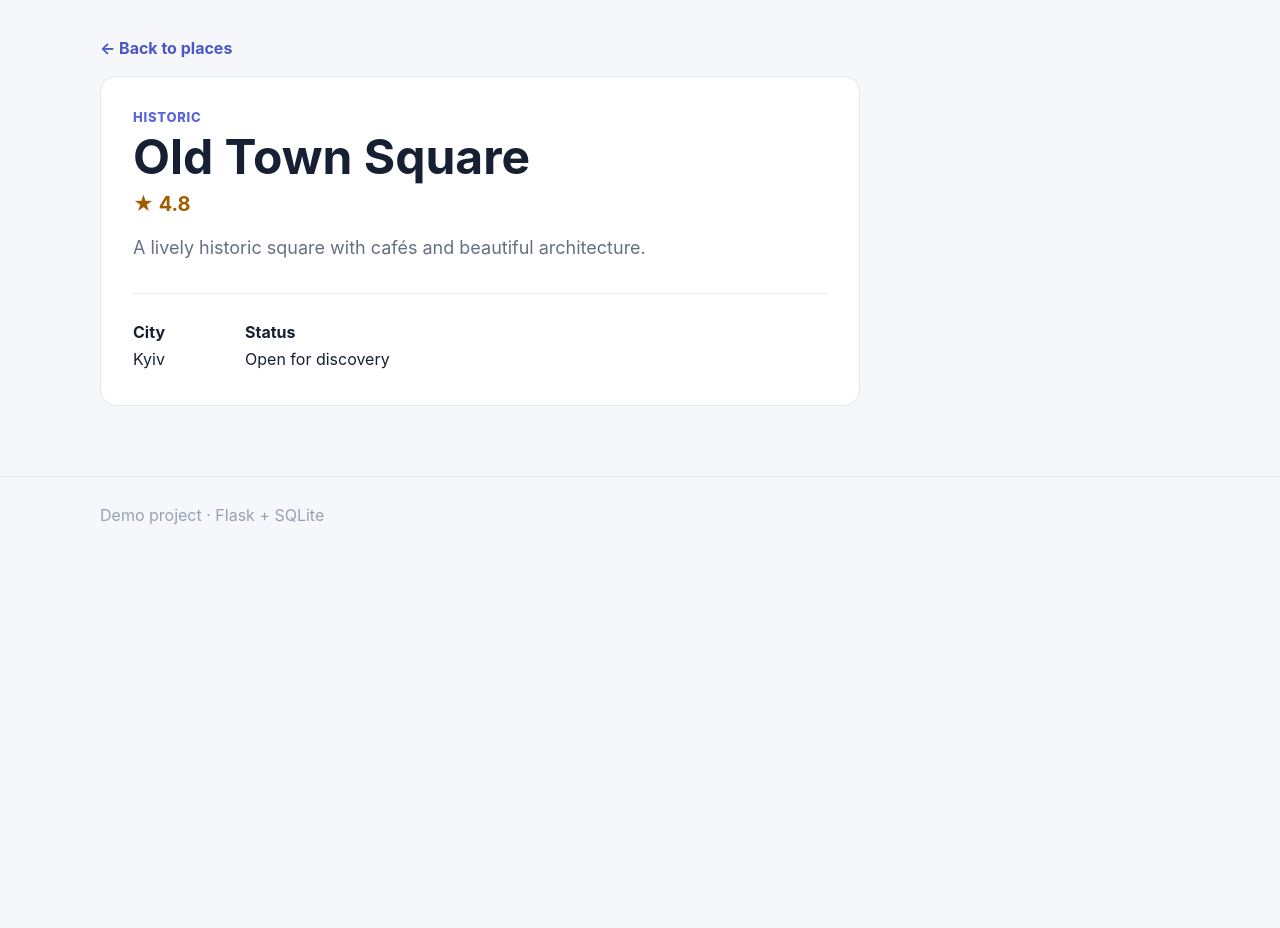
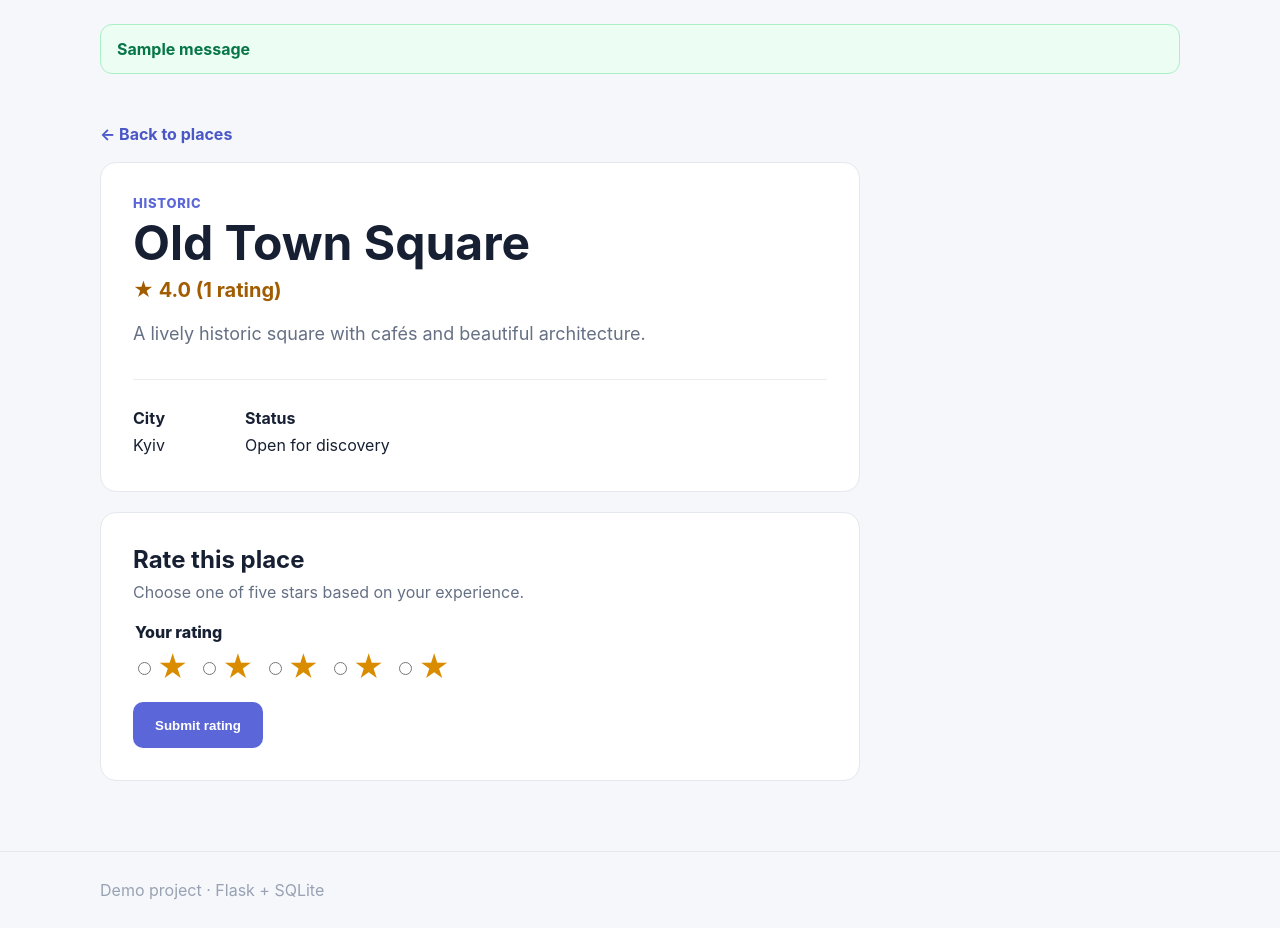
Before and after one commit to peacemaker/cityguide_demo_project, a Flask app: page /place/1 in a window 1280 px wide. Shown: the part 68-996 px from the top of the page. Before the commit the page ends 593 px from the top, so only its background shows below. Run offline with Flask 3, Linux system fonts and the light colour scheme; data comes from the database, SQL or seed files in the repository; tables that the repository leaves empty hold one stand-in row (values such as "Sample post"); one stand-in notice (Sample message) is shown.

Commit message:
Feature delivery: INC0010027

```diff
--- a/src/app.py
+++ b/src/app.py
@@ -1,14 +1,24 @@
-from flask import Flask, render_template, request, abort
+import os
 import sqlite3
 from pathlib import Path
 
+from flask import Flask, abort, flash, redirect, render_template, request, url_for
+
 app = Flask(__name__)
+app.config["SECRET_KEY"] = os.environ.get(
+    "CITYGUIDE_SECRET_KEY",
+    app.config.get("SECRET_KEY") or "cityguide-demo-secret-key",
+)
 DB_PATH = Path("/app/data/cityguide.db") if Path("/app/data").exists() else Path(__file__).with_name("cityguide.db")
+
+
+RATING_VALUES = {"1", "2", "3", "4", "5"}
 
 
 def get_db():
     conn = sqlite3.connect(DB_PATH)
     conn.row_factory = sqlite3.Row
+    conn.execute("PRAGMA foreign_keys = ON")
     return conn
 
 
@@ -26,6 +36,17 @@ def init_db():
             active INTEGER NOT NULL DEFAULT 1
         );
 
+        CREATE TABLE IF NOT EXISTS place_ratings (
+            id INTEGER PRIMARY KEY AUTOINCREMENT,
+            place_id INTEGER NOT NULL,
+            rating INTEGER NOT NULL CHECK (rating BETWEEN 1 AND 5),
+            created_at TEXT NOT NULL DEFAULT CURRENT_TIMESTAMP,
+            FOREIGN KEY (place_id) REFERENCES places(id) ON DELETE CASCADE
+        );
+
+        CREATE INDEX IF NOT EXISTS idx_place_ratings_place_id
+            ON place_ratings(place_id);
+
         INSERT OR IGNORE INTO places
             (id, name, category, description, city, rating, active)
         VALUES
@@ -40,25 +61,68 @@ def init_db():
     conn.close()
 
 
+def _active_places_query(search_query=None):
+    where_clause = "WHERE p.active = 1"
+    params = ()
+
+    if search_query:
+        where_clause += " AND p.name LIKE ?"
+        params = (f"%{search_query}%",)
+
+    sql = f"""
+        SELECT
+            p.*,
+            AVG(pr.rating) AS average_rating,
+            COUNT(pr.id) AS rating_count
+        FROM places AS p
+        LEFT JOIN place_ratings AS pr ON pr.place_id = p.id
+        {where_clause}
+        GROUP BY p.id
+        ORDER BY p.rating DESC
+    """
+    return sql, params
+
+
+def get_active_places(conn, search_query=None):
+    sql, params = _active_places_query(search_query)
+    return conn.execute(sql, params).fetchall()
+
+
+def get_active_place(conn, place_id):
+    return conn.execute(
+        """
+        SELECT
+            p.*,
+            AVG(pr.rating) AS average_rating,
+            COUNT(pr.id) AS rating_count
+        FROM places AS p
+        LEFT JOIN place_ratings AS pr ON pr.place_id = p.id
+        WHERE p.id = ? AND p.active = 1
+        GROUP BY p.id
+        """,
+        (place_id,),
+    ).fetchone()
+
+
+def parse_rating(raw_rating):
+    if raw_rating is None:
+        return None
+
+    rating_text = raw_rating.strip()
+    if rating_text not in RATING_VALUES:
+        return None
+
+    return int(rating_text)
+
+
 @app.route("/")
 def index():
     query = request.args.get("q", "").strip()
 
     conn = get_db()
-
-    if query:
-        places = conn.execute(
-            "SELECT * FROM places WHERE active = 1 AND name LIKE ? ORDER BY rating DESC",
-            (f"%{query}%",),
-        ).fetchall()
-    else:
-        places = conn.execute(
-            "SELECT * FROM places WHERE active = 1 ORDER BY rating DESC"
-        ).fetchall()
-
+    places = get_active_places(conn, query)
     total_places = conn.execute("SELECT COUNT(*) FROM places").fetchone()[0]
     average_rating = conn.execute("SELECT AVG(rating) FROM places").fetchone()[0]
-
     conn.close()
 
     return render_template(
@@ -70,15 +134,34 @@ def index():
     )
 
 
-@app.route("/place/<int:place_id>")
+@app.route("/place/<int:place_id>", methods=["GET", "POST"])
 def place_details(place_id):
     conn = get_db()
-    place = conn.execute(
-        "SELECT * FROM places WHERE id = ? AND active = 1",
-        (place_id,),
-    ).fetchone()
+    place = get_active_place(conn, place_id)
+
+    if place is None:
+        conn.close()
+        abort(404)
+
+    if request.method == "POST":
+        rating = parse_rating(request.form.get("rating"))
+
+        if rating is None:
+            conn.close()
+            flash("Please choose a whole-star rating from 1 to 5.", "error")
+            return render_template("place.html", place=place), 400
+
+        conn.execute(
+            "INSERT INTO place_ratings (place_id, rating) VALUES (?, ?)",
+            (place_id, rating),
+        )
+        conn.commit()
+        conn.close()
+
+        flash(f"Thank you! Your {rating}-star rating was submitted.", "success")
+        return redirect(url_for("place_details", place_id=place_id))
+
     conn.close()
-
     return render_template("place.html", place=place)
 
 
--- a/src/static/style.css
+++ b/src/static/style.css
@@ -21,25 +21,56 @@ h1 { font-size: clamp(36px, 6vw, 60px); line-height: 1.02; margin: 8px 0 18px; m
 .search { display: flex; gap: 10px; margin-bottom: 28px; }
 .search input { flex: 1; padding: 14px 16px; border: 1px solid #d0d5dd; border-radius: 10px; font-size: 16px; }
 button { border: 0; border-radius: 10px; padding: 0 22px; background: #5b67d8; color: white; font-weight: 700; cursor: pointer; }
+button:hover { background: #4b57c7; }
 .grid { display: grid; grid-template-columns: repeat(2, 1fr); gap: 18px; padding-bottom: 60px; }
 .card { background: white; border: 1px solid #e4e7ec; border-radius: 16px; padding: 24px; }
 .card-top, .card-bottom { display: flex; justify-content: space-between; align-items: center; gap: 12px; }
 .category { color: #5b67d8; font-size: 13px; font-weight: 800; text-transform: uppercase; letter-spacing: .06em; }
-.rating { color: #a15c00; font-weight: 700; }
+.rating, .rating-summary { color: #a15c00; font-weight: 700; }
+.rating-summary { white-space: nowrap; }
 .card h2 { margin: 14px 0 8px; }
 .card p { color: #667085; line-height: 1.55; min-height: 50px; }
 .card-bottom { color: #667085; font-size: 14px; margin-top: 20px; }
 .card a, .back { color: #4b57c7; text-decoration: none; font-weight: 700; }
-.empty, .detail { background: white; border: 1px solid #e4e7ec; border-radius: 16px; padding: 32px; }
+.empty, .detail, .rating-panel { background: white; border: 1px solid #e4e7ec; border-radius: 16px; padding: 32px; }
 .back { display: inline-block; margin: 38px 0 18px; }
-.detail { max-width: 760px; margin-bottom: 70px; }
+.detail, .rating-panel { max-width: 760px; }
+.detail { margin-bottom: 20px; }
+.rating-panel { margin-bottom: 70px; }
+.rating-panel h2 { margin: 0 0 8px; }
+.rating-panel p { color: #667085; margin-top: 0; }
 .detail h1 { font-size: 48px; margin-bottom: 10px; }
 .big { font-size: 20px; }
 .meta { display: flex; gap: 80px; margin-top: 30px; padding-top: 25px; border-top: 1px solid #eaecf0; line-height: 1.7; }
+.flash-messages { margin: 24px 0 0; }
+.flash { border-radius: 12px; padding: 14px 16px; margin-bottom: 12px; font-weight: 700; }
+.flash-success { background: #ecfdf3; border: 1px solid #abefc6; color: #067647; }
+.flash-error { background: #fef3f2; border: 1px solid #fecdca; color: #b42318; }
+.rating-form { margin-top: 20px; }
+.rating-form fieldset { border: 0; margin: 0 0 20px; padding: 0; }
+.rating-form legend { font-weight: 800; margin-bottom: 10px; }
+.star-options { display: flex; gap: 10px; flex-wrap: wrap; }
+.star-option { cursor: pointer; display: inline-flex; align-items: center; }
+.star-option input { margin-right: 6px; }
+.star-option span[aria-hidden="true"] { color: #d98c00; font-size: 30px; line-height: 1; }
+.rating-form button { min-height: 46px; }
+.sr-only {
+    position: absolute;
+    width: 1px;
+    height: 1px;
+    padding: 0;
+    margin: -1px;
+    overflow: hidden;
+    clip: rect(0, 0, 0, 0);
+    white-space: nowrap;
+    border: 0;
+}
 footer { padding: 28px 0; border-top: 1px solid #e4e7ec; color: #98a2b3; }
 @media (max-width: 700px) {
     .grid { grid-template-columns: 1fr; }
     .stats { flex-wrap: wrap; }
     .search { flex-direction: column; }
     button { height: 46px; }
+    .card-top { align-items: flex-start; flex-direction: column; }
+    .rating-summary { white-space: normal; }
 }
--- a/src/templates/base.html
+++ b/src/templates/base.html
@@ -15,6 +15,15 @@
 </header>
 
 <main class="container">
+    {% with messages = get_flashed_messages(with_categories=true) %}
+        {% if messages %}
+            <div class="flash-messages" role="status" aria-live="polite">
+                {% for category, message in messages %}
+                    <div class="flash flash-{{ category }}">{{ message }}</div>
+                {% endfor %}
+            </div>
+        {% endif %}
+    {% endwith %}
     {% block content %}{% endblock %}
 </main>
 
--- a/src/templates/place.html
+++ b/src/templates/place.html
@@ -7,11 +7,37 @@
 <article class="detail">
     <div class="category">{{ place["category"] }}</div>
     <h1>{{ place["name"] }}</h1>
-    <div class="rating big">★ {{ "%.1f"|format(place["rating"]) }}</div>
+    <div class="rating-summary big">
+        {% if place["rating_count"] %}
+            ★ {{ "%.1f"|format(place["average_rating"]) }} ({{ place["rating_count"] }} {{ "rating" if place["rating_count"] == 1 else "ratings" }})
+        {% else %}
+            No ratings yet (0 ratings)
+        {% endif %}
+    </div>
     <p class="lead">{{ place["description"] }}</p>
     <div class="meta">
         <div><strong>City</strong><br>{{ place["city"] }}</div>
         <div><strong>Status</strong><br>Open for discovery</div>
     </div>
 </article>
+
+<section class="rating-panel" aria-labelledby="rate-place-heading">
+    <h2 id="rate-place-heading">Rate this place</h2>
+    <p>Choose one of five stars based on your experience.</p>
+    <form class="rating-form" method="post" action="{{ url_for('place_details', place_id=place['id']) }}">
+        <fieldset>
+            <legend>Your rating</legend>
+            <div class="star-options" role="radiogroup" aria-label="Five-star rating">
+                {% for value in [1, 2, 3, 4, 5] %}
+                    <label class="star-option">
+                        <input type="radio" name="rating" value="{{ value }}" required>
+                        <span aria-hidden="true">★</span>
+                        <span class="sr-only">{{ value }} star{{ "s" if value != 1 else "" }}</span>
+                    </label>
+                {% endfor %}
+            </div>
+        </fieldset>
+        <button type="submit">Submit rating</button>
+    </form>
+</section>
 {% endblock %}
```
Also changed, not shown: src/templates/index.html (+8 -2 lines), tests/test_app.py (+279 -5 lines).
